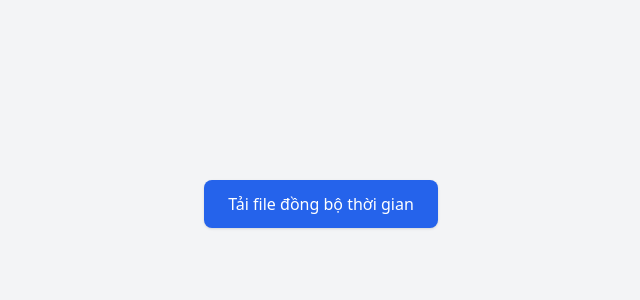
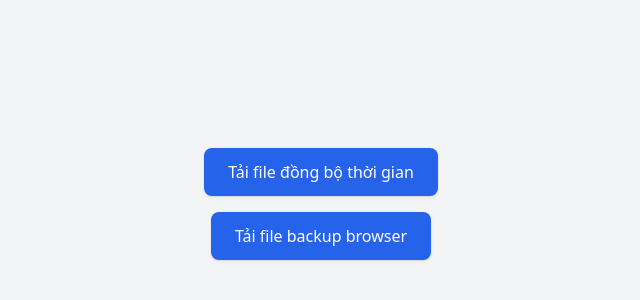
Before and after one commit to truongnx2601/synctime, a React (Vite) app: page / in a window 1280 px wide. Shown: the part 196-496 px from the top of the page, without its empty margins (319-959 px from the left). Built offline with nearby package versions, Linux system fonts and the light colour scheme.

Commit message:
update more tools

```diff
--- a/index.html
+++ b/index.html
@@ -3,7 +3,7 @@
   <head>
     <meta charset="UTF-8" />
     <meta name="viewport" content="width=device-width, initial-scale=1.0" />
-    <title>Sync time</title>
+    <title>Support Dalit</title>
   </head>
   <body>
     <div id="root"></div>
--- a/src/App.jsx
+++ b/src/App.jsx
@@ -41,14 +41,31 @@ function App() {
     URL.revokeObjectURL(url);
   };
 
+  function handleDownload2() {
+  const link = document.createElement('a');
+  link.href =
+    'https://github.com/truongnx2601/backupbrowser/releases/latest/download/BackupBrowser.exe';
+  link.download = 'BackupBrowser.exe';
+  document.body.appendChild(link);
+  link.click();
+  document.body.removeChild(link);
+  };
+
+
   return (
-    <div className="flex items-center justify-center h-screen bg-gray-100">
+    <div className="flex flex-col items-center justify-center h-screen bg-gray-100 gap-4">
       <button
         onClick={handleDownload}
         className="px-6 py-3 bg-blue-600 text-white rounded-lg shadow hover:bg-blue-700"
       >
         Tải file đồng bộ thời gian
       </button>
+      <button
+        onClick={handleDownload2}
+        className="px-6 py-3 bg-blue-600 text-white rounded-lg shadow hover:bg-blue-700"
+      >
+        Tải file backup browser
+      </button>
     </div>
   );
 }
```
